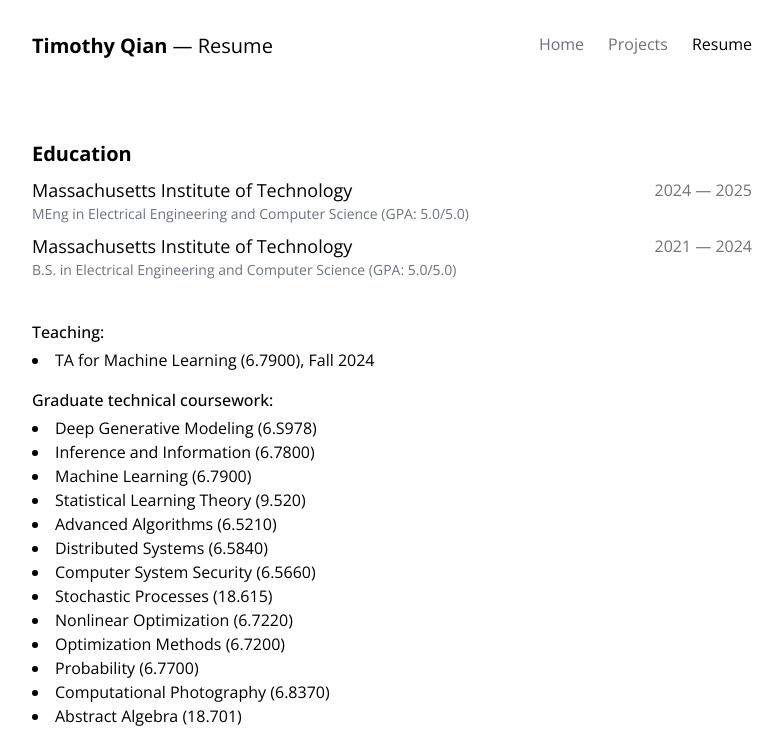
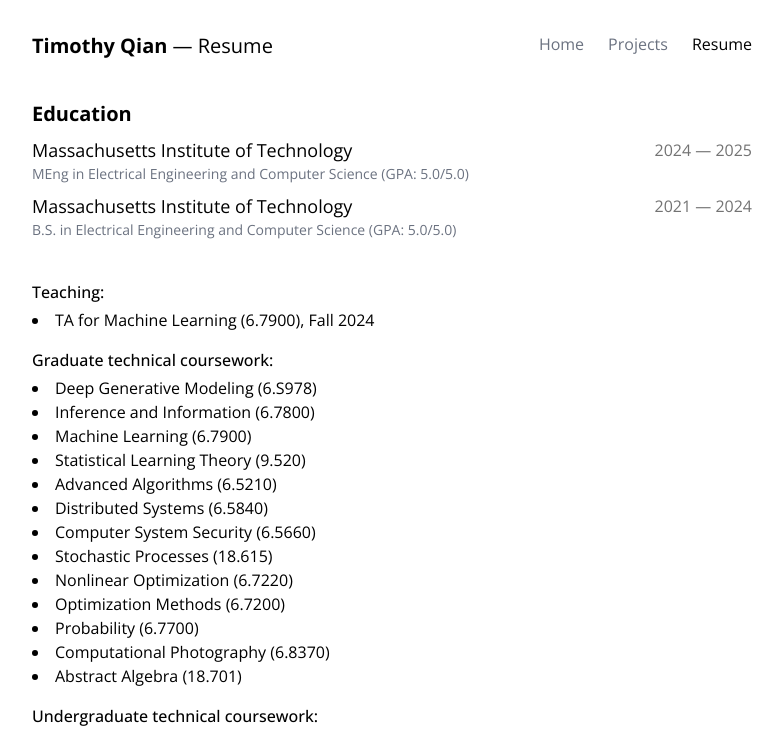
Before and after one commit to 12tqian/12tqian.github.io, a Next.js app: page /resume in a window 1280 px wide. Shown: the top 735 px of the page, without its empty margins (248-1031 px from the left). Built offline with nearby package versions, Linux system fonts and the light colour scheme.

Commit message:
prettier

```diff
--- a/src/app/resume/page.tsx
+++ b/src/app/resume/page.tsx
@@ -3,8 +3,8 @@
 
 export default function Resume() {
   return (
-    <main className="layout-md flex flex-col items-start py-12">
-      <p className="text-xl font-bold text-black mt-8">Education</p>
+    <main className="layout-md flex flex-col items-start py-10">
+      <p className="text-xl font-bold text-black">Education</p>
 
       <div className="w-full">
         <div className="flex items-end justify-between">
```
